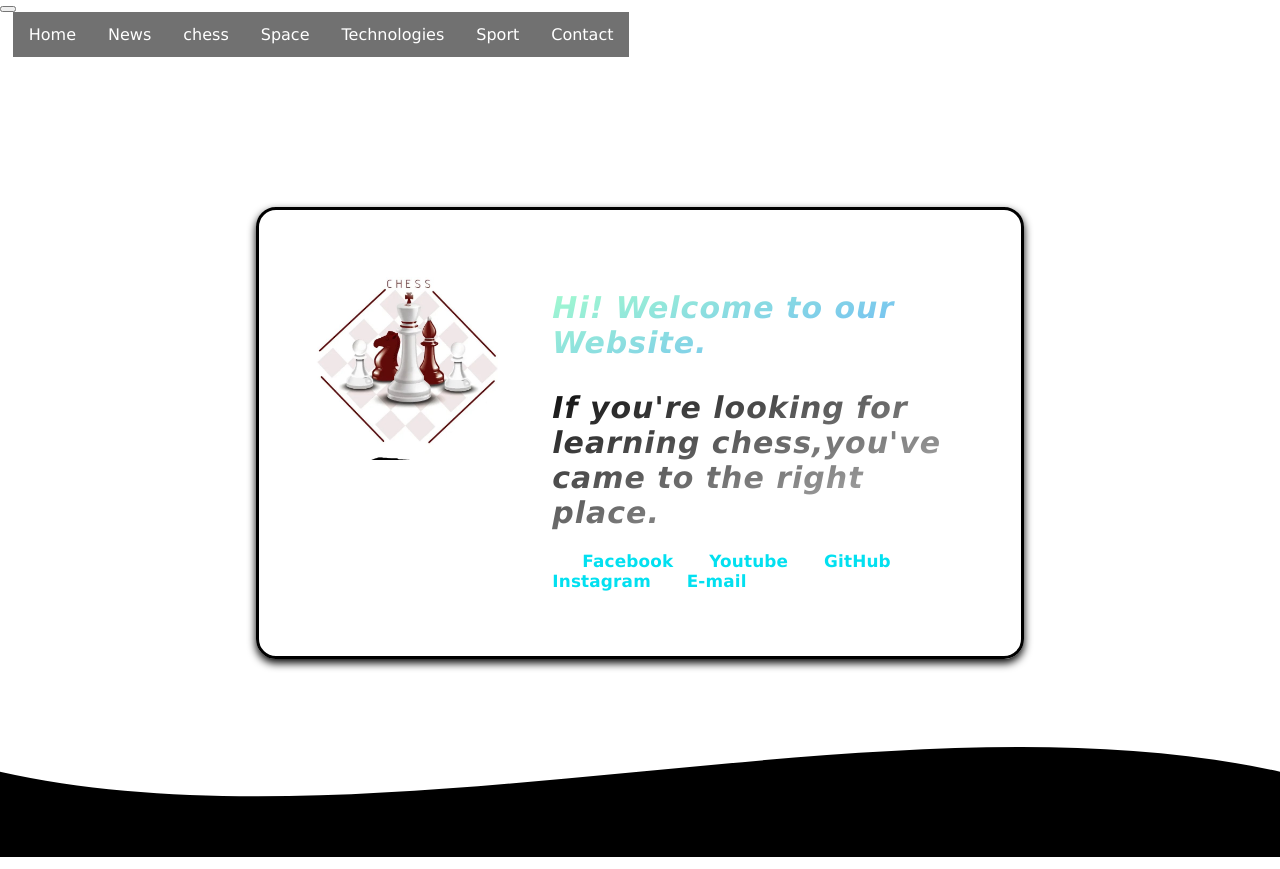
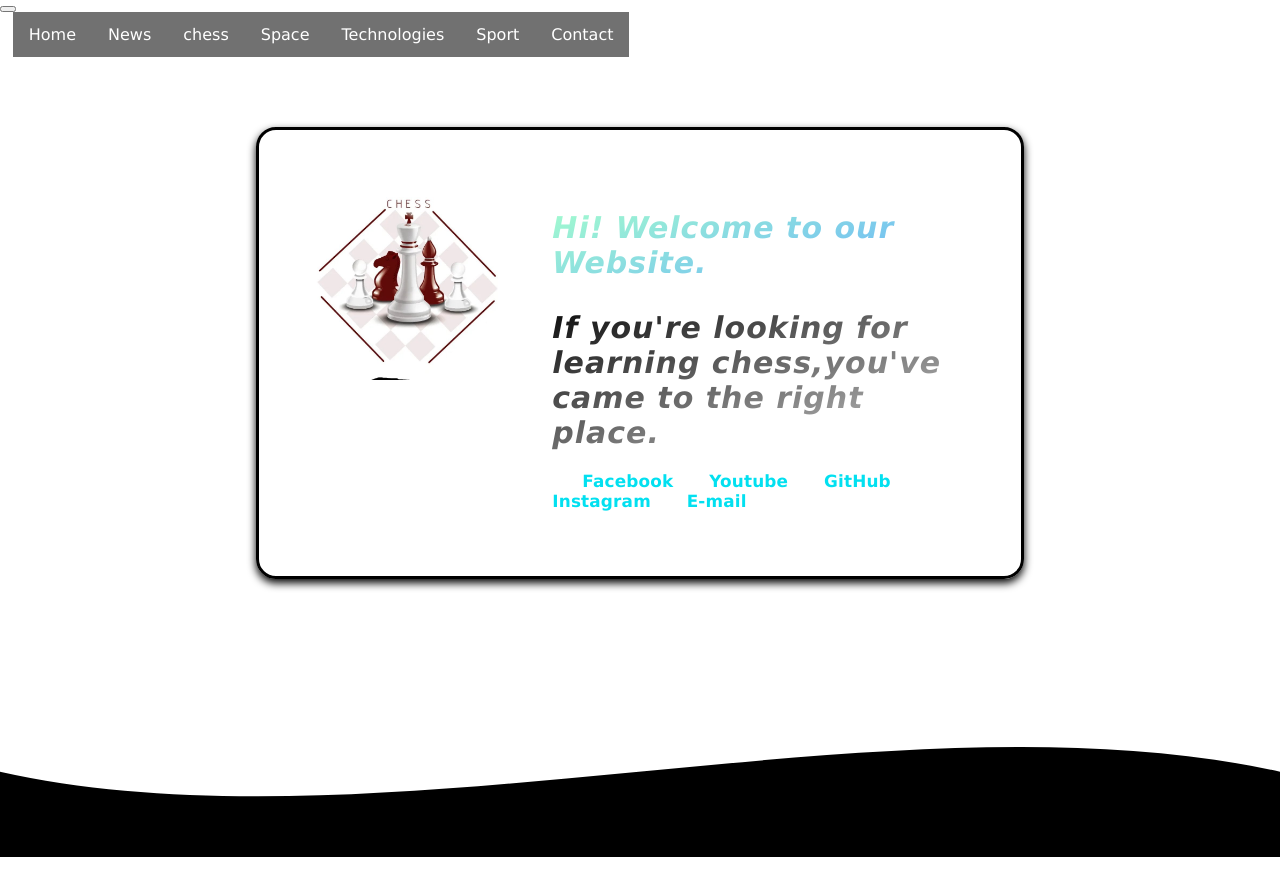
Before and after one commit to 10821324/site1, a PHP site: page /Home.html in a window 1280 px wide. Shown: the top 869 px of the page. Run offline with PHP 8.4, Linux system fonts and the light colour scheme.

Commit message:
Update style1.css

```diff
--- a/style1.css
+++ b/style1.css
@@ -67,7 +67,7 @@
 ============================ */
 
 .masthead {
-    padding: 10rem 0;
+    padding: 2rem 0;
     position: relative;
     width: 100%;
     background: #ffffff;
```
